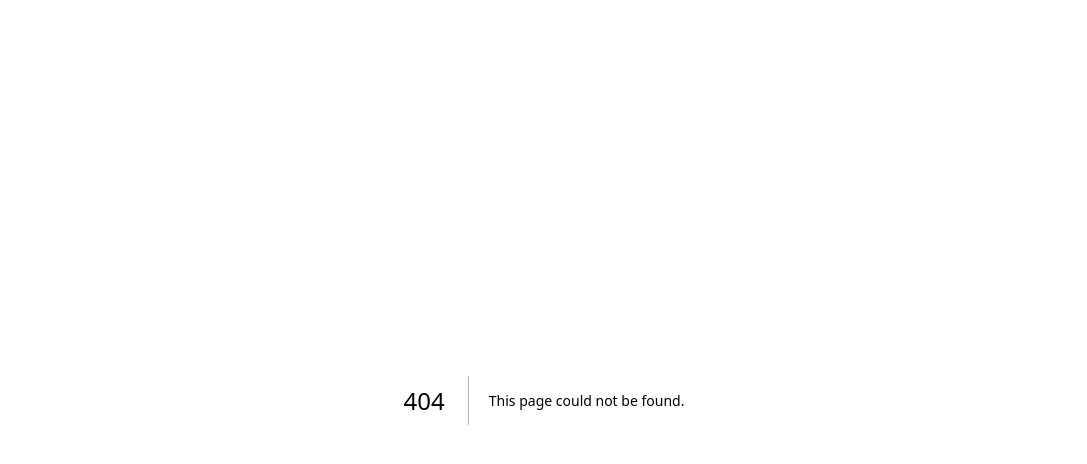
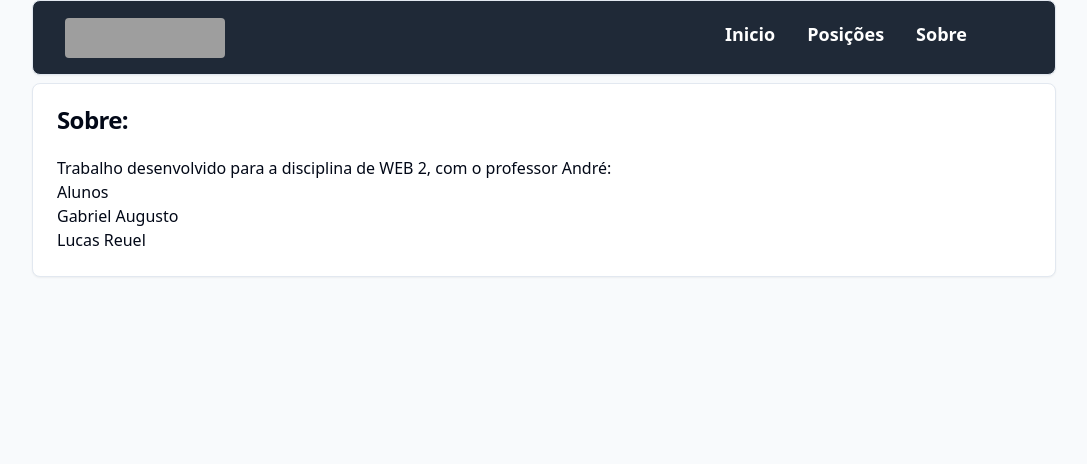
Before and after one commit to gabrielcanto461/carteira-de-acoes, a Next.js app: page /about in a window 1280 px wide. Before the commit this address had no page. Shown: the top 464 px of the page, without its empty margins (96-1183 px from the left). Built offline with nearby package versions, Linux system fonts and the light colour scheme; grey boxes are pictures that could not be loaded.

Commit message:
FEATURE: Added about project page

```diff
--- /dev/null
+++ b/src/pages/about/index.js
@@ -0,0 +1,24 @@
+import NavigationMenu from "@/components/NavigationMenu";
+import {Card, CardContent, CardHeader, CardTitle} from "@/components/ui/card";
+
+import React from "react";
+export default function About() {
+    return (<div className="flex min-h-screen bg-slate-50 items-center flex-col gap-2">
+        <NavigationMenu></NavigationMenu>
+        <Card className="w-[80%] h-[100%]">
+            <CardHeader>
+                <CardTitle>Sobre:</CardTitle>
+            </CardHeader>
+            <CardContent>
+                <div>
+                    <h1>Trabalho desenvolvido para a disciplina de WEB 2, com o professor André:</h1>
+                    <h2>Alunos</h2>
+                    <ul>
+                        <li>Gabriel Augusto</li>
+                        <li>Lucas Reuel</li>
+                    </ul>
+                </div>
+            </CardContent>
+        </Card>
+    </div>);
+}
```
